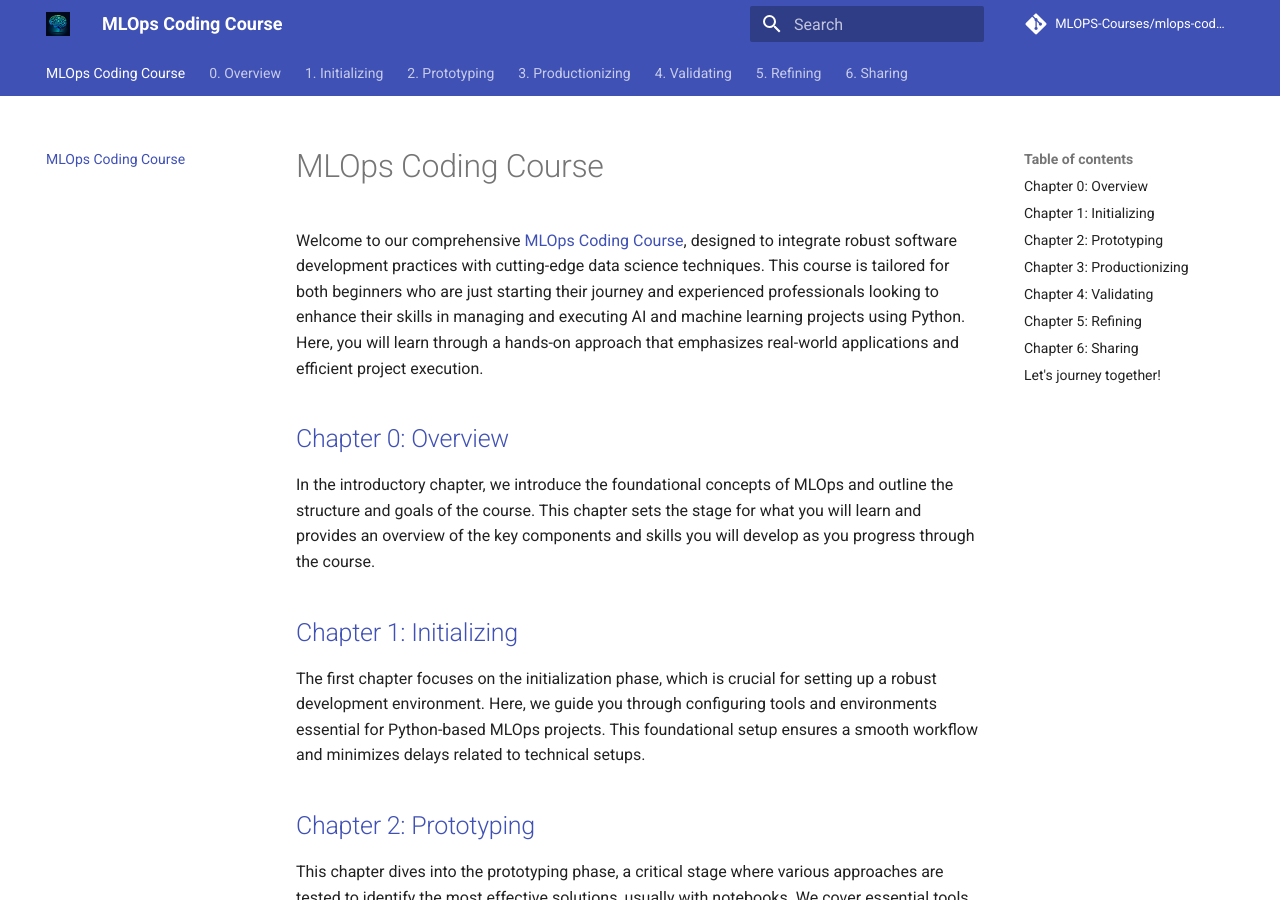
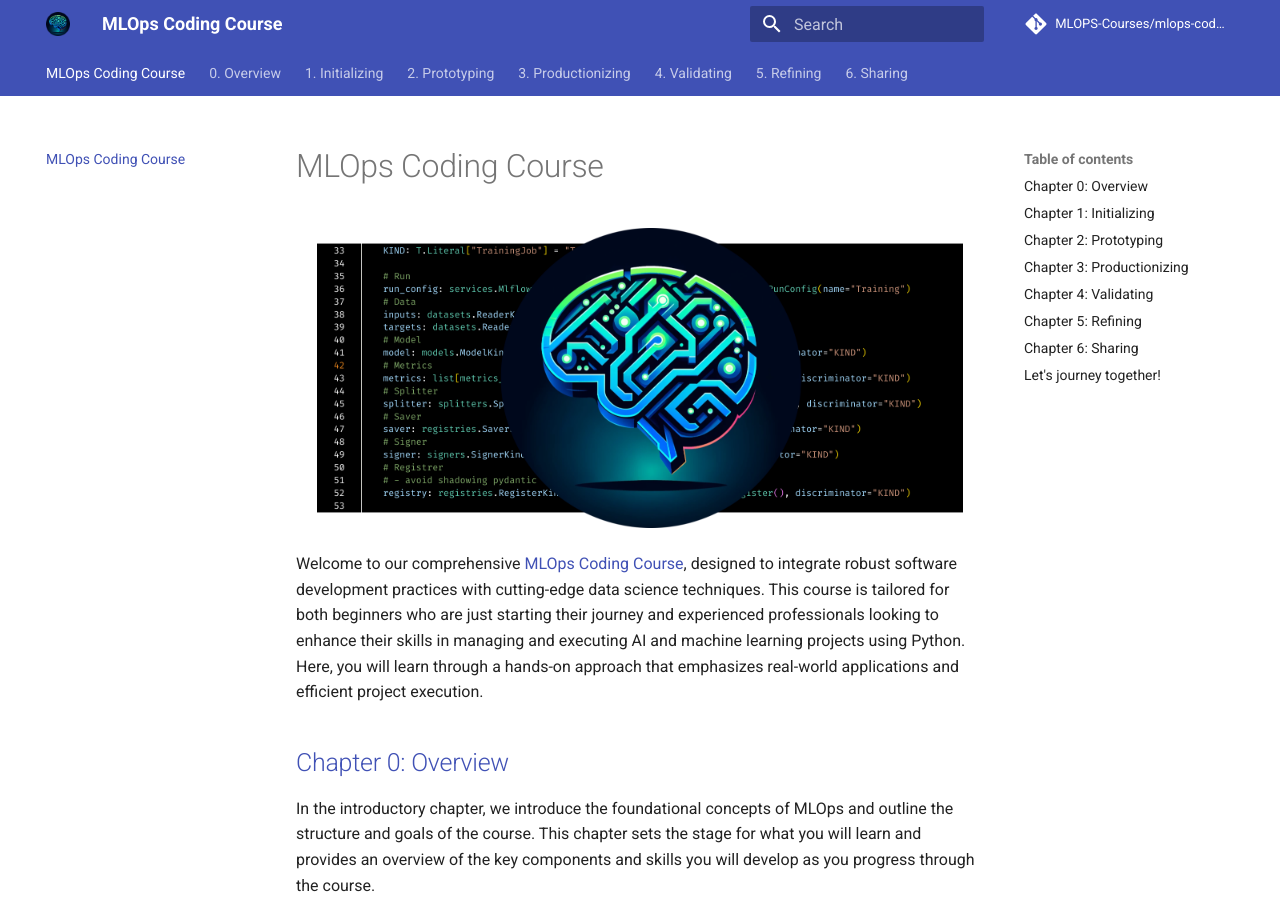
Before and after one commit to MLOps-Courses/mlops-coding-course, an MkDocs documentation site: the page built from docs/index.md, in a window 1280 px wide and 900 px high. Built offline with MkDocs 1.6.1 and Material for MkDocs 9.7.7, drawn with Linux system fonts in a browser that asks for light colours; comment, search, counter and statistics services are not loaded.

Commit message:
Added banner and round images

```diff
--- a/docs/index.md
+++ b/docs/index.md
@@ -1,4 +1,8 @@
 # MLOps Coding Course
+
+<center>
+    <img src="./assets/banner.png" alt="MLOps Coding Course Banner" style="height: 300px" />
+</center>
 
 Welcome to our comprehensive [MLOps Coding Course](https://mlops-coding-course.fmind.dev/), designed to integrate robust software development practices with cutting-edge data science techniques. This course is tailored for both beginners who are just starting their journey and experienced professionals looking to enhance their skills in managing and executing AI and machine learning projects using Python. Here, you will learn through a hands-on approach that emphasizes real-world applications and efficient project execution.
 
```
Also changed, not shown: docs/assets/banner.png (added), docs/assets/favicon.ico, docs/assets/logo.png.
